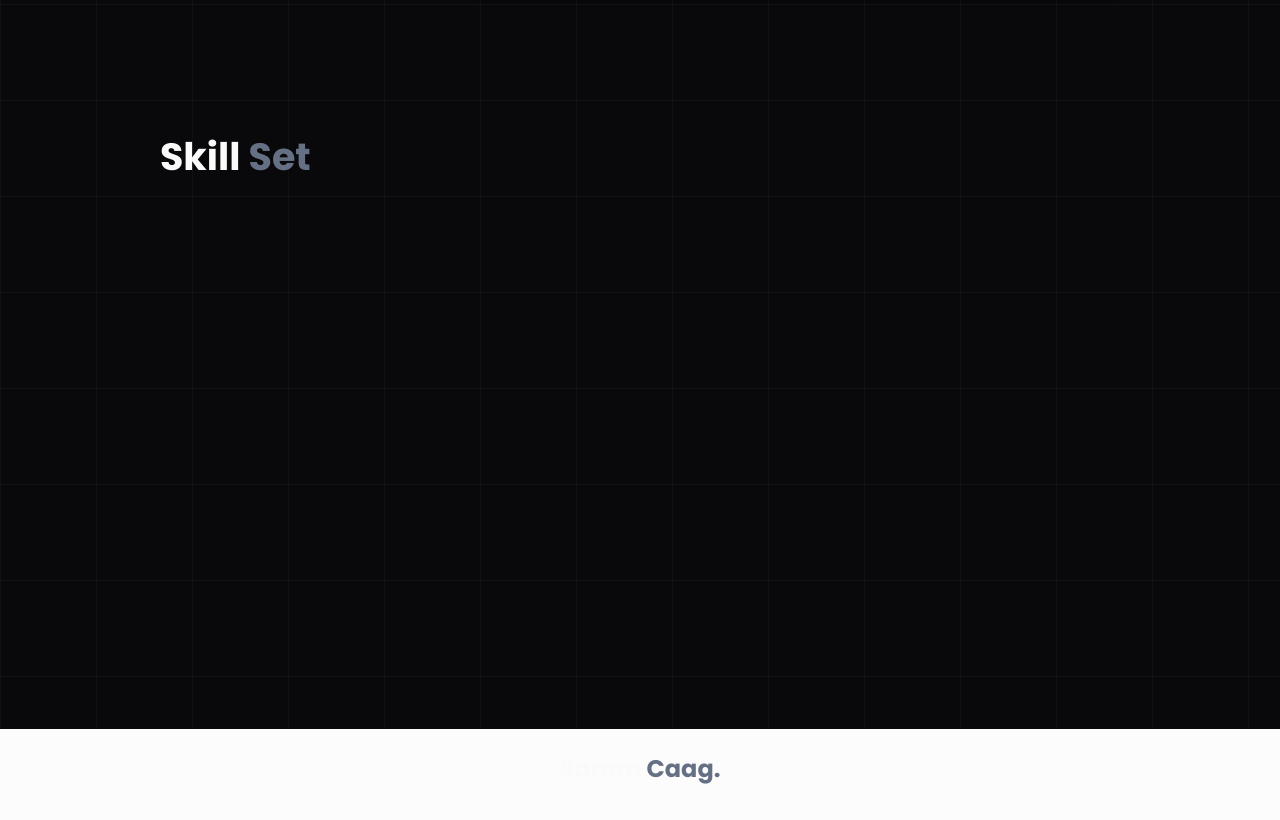
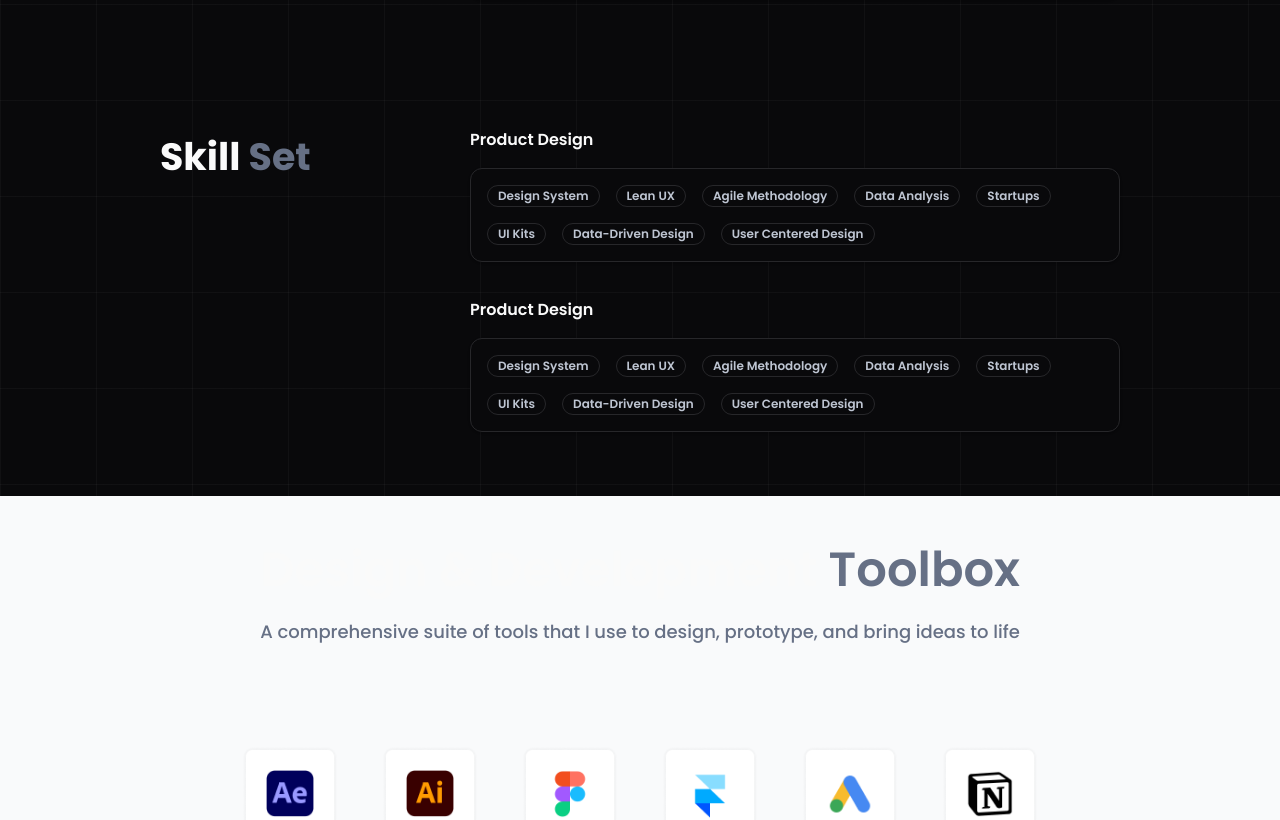
Before and after one commit to SammDumpingStation/personal-portfolio, a Next.js app: page /about in a window 1280 px wide. Shown: the part 2588-3408 px from the top of the page. Built offline with nearby package versions, Linux system fonts and the light colour scheme.

Commit message:
👍 About Me Page Done

```diff
--- a/app/(home)/page.tsx
+++ b/app/(home)/page.tsx
@@ -3,7 +3,7 @@ import { ScreenSlider } from "./sections/ScreenSlider";
 import Companies from "./sections/Companies";
 import Approach from "./sections/Approach";
 import Passion from "./sections/Passion";
-import Portfolio from "./sections/Portfolio";
+import Portfolio from "../../components/Portfolio";
 import ToolBox from "../../components/ToolBox";
 import Snapshots from "../../components/Snapshots";
 import Hero from "@/components/layout/Hero";
--- /dev/null
+++ b/app/about/components/SkillSetCard.tsx
@@ -0,0 +1,20 @@
+import { Badge } from "@/components/ui/badge";
+import { Card } from "@/components/ui/card";
+import skillSets from "@/lib/skill-sets";
+
+const SkillSetCard = () => {
+  return (
+    <div className="space-y-4">
+      <h6 className="card-title">Product Design</h6>
+      <Card className="p-4 flex flex-wrap gap-4">
+        {skillSets.productDesign.map((data) => (
+          <Badge key={data.id} variant={"outline"} className="min-w-fit">
+            {data.title}
+          </Badge>
+        ))}
+      </Card>
+    </div>
+  );
+};
+
+export default SkillSetCard;
--- a/app/about/page.tsx
+++ b/app/about/page.tsx
@@ -4,6 +4,8 @@ import MyJourney from "./sections/MyJourney";
 import WorkHistory from "./sections/WorkHistory";
 import EducationAndCourses from "./sections/EducationAndCourses";
 import SkillSet from "./sections/SkillSet";
+import ToolBox from "@/components/ToolBox";
+import Portfolio from "@/components/Portfolio";
 
 const AboutMe = () => {
   return (
@@ -18,12 +20,14 @@ const AboutMe = () => {
         profilePicture={true}
         badges={badgeData.skillTags}
       />
-      <section className="min-h-[2461px] flex flex-col items-center ">
+      <section className="flex flex-col items-center ">
         <MyJourney />
         <WorkHistory />
         <EducationAndCourses />
         <SkillSet />
       </section>
+      <ToolBox />
+      <Portfolio />
     </section>
   );
 };
--- a/app/about/sections/SkillSet.tsx
+++ b/app/about/sections/SkillSet.tsx
@@ -1,10 +1,19 @@
+import SkillSetCard from "../components/SkillSetCard";
+
 const SkillSet = () => {
   return (
     <div className="about-me-container">
       <h3 className="h3">
         Skill <span className="text-ugray-500">Set</span>
       </h3>
-      <div className="about-details-container"></div>
+      <div className="about-details-container">
+        <div>
+          <h6 className="card-title space-y-9">
+            <SkillSetCard />
+            <SkillSetCard />
+          </h6>
+        </div>
+      </div>
     </div>
   );
 };
--- /dev/null
+++ b/lib/skill-sets.ts
@@ -0,0 +1,87 @@
+const productDesign = [
+  {
+    id: 1,
+    title: "Design System",
+  },
+  {
+    id: 2,
+    title: "Lean UX",
+  },
+  {
+    id: 3,
+    title: "Agile Methodology",
+  },
+  {
+    id: 4,
+    title: "Data Analysis",
+  },
+  {
+    id: 5,
+    title: "Startups",
+  },
+  {
+    id: 6,
+    title: "UI Kits",
+  },
+  {
+    id: 7,
+    title: "Data-Driven Design",
+  },
+  {
+    id: 8,
+    title: "User Centered Design",
+  },
+];
+
+const uxDesign = [
+  {
+    id: 1,
+    title: "User Interviews",
+  },
+  {
+    id: 2,
+    title: "Surveys",
+  },
+  {
+    id: 3,
+    title: "Personas",
+  },
+  {
+    id: 4,
+    title: "Competitor Audits",
+  },
+  {
+    id: 5,
+    title: "User Journey Maps",
+  },
+  {
+    id: 6,
+    title: "Empathy Maps",
+  },
+  {
+    id: 7,
+    title: "User Stories",
+  },
+  {
+    id: 8,
+    title: "Usability Testing",
+  },
+  {
+    id: 9,
+    title: "A/B Testing",
+  },
+  {
+    id: 10,
+    title: "Mind Mapping",
+  },
+  {
+    id: 11,
+    title: "User Flows",
+  },
+  {
+    id: 12,
+    title: "Information Architecture",
+  },
+];
+
+export default { productDesign, uxDesign };
```
Also changed, not shown: components/Portfolio.tsx (renamed from app/(home)/sections/Portfolio.tsx).
